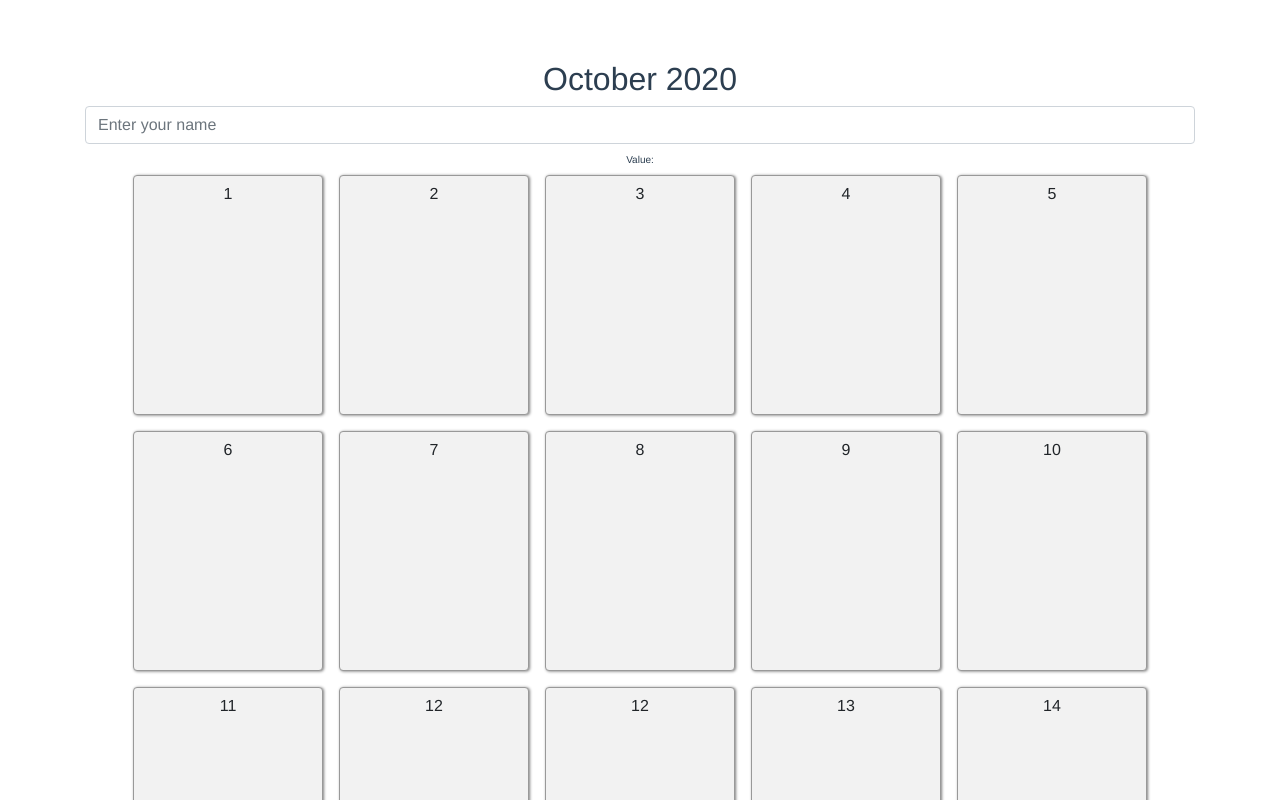
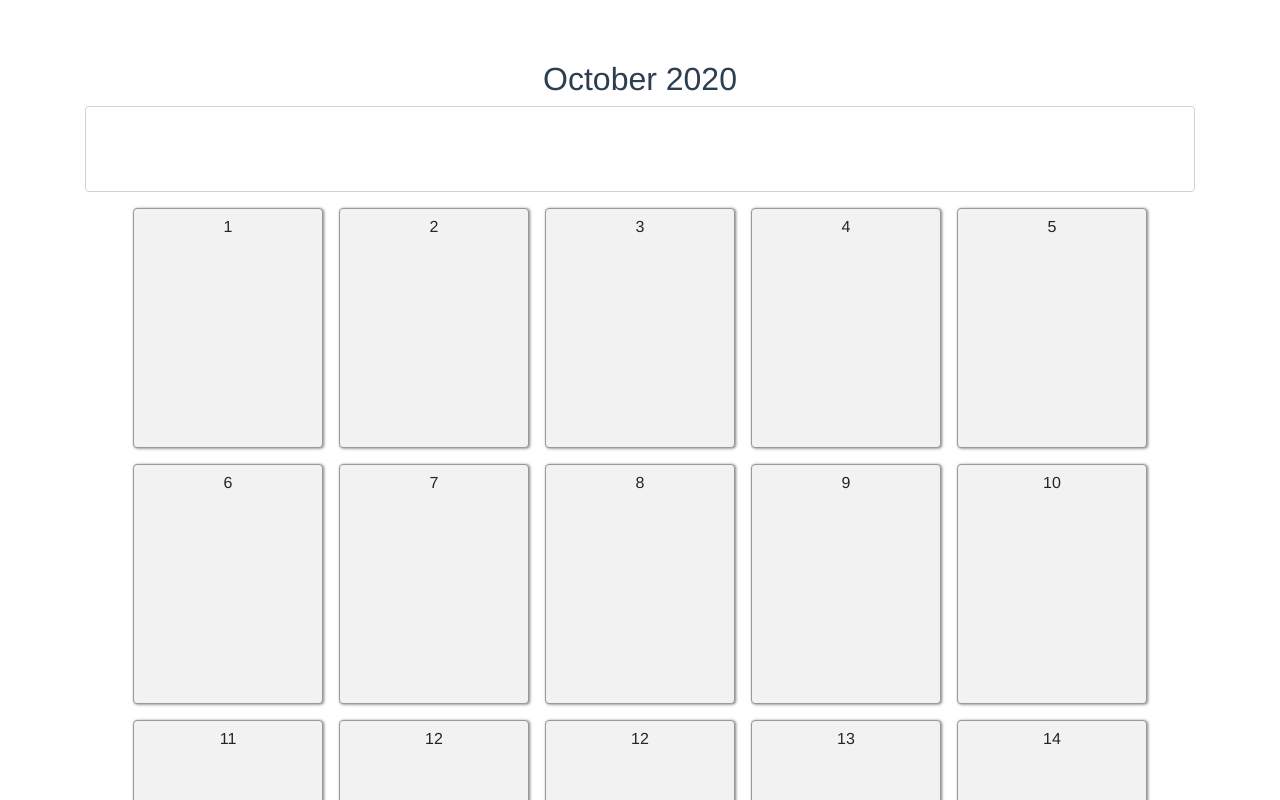
Before and after one commit to Lukaszk01/calendarVue, a Vue app in the folder calendar/: page / in a window 1280 px wide. Shown: the top 800 px of the page. Built offline with nearby package versions, Linux system fonts and the light colour scheme; what v-movable would draw is missing.

Commit message:
text input

```diff
--- a/calendar/src/components/Calendar.vue
+++ b/calendar/src/components/Calendar.vue
@@ -2,13 +2,15 @@
   <div class="container">
     <div class="calendar">
       <section class="parent">
- <div>
-    <b-form-input v-model="text" placeholder="Enter your name"></b-form-input>
-    <div class="mt-2">Value: {{ text }}</div>
+<div>
+    <b-form-textarea v-model="value" debounce="500" rows="3" max-rows="5"></b-form-textarea>
+    <pre class="mt-2 mb-0">{{ value }}</pre>
   </div>
 
       <div @click="append('1')" class="btn">{{ current || '1'}}</div >
-      <div @click='display' id="btn2" class="btn">2</div>
+      <div @click='display' class="btn">2
+      <p>{{ value }}</p>
+    </div>
       <div @click='display' id="btn2" class="btn">3</div>
       <!-- <div @click='onClick' id="btn" :class="{ red : deleteClicked }">3</div> -->
       <div @click='display' class="btn">4</div>
@@ -85,7 +87,7 @@ import InfoCard from 'vue-info-card';
   },
   data() {
     return {
-      text: '',
+      value: '',
       form: {
           checked: []
         },
@@ -100,7 +102,12 @@ import InfoCard from 'vue-info-card';
       newText: '',
       current: ''
     }
-  }
+  },
+  methods: {
+      formatter(value) {
+        return value.toLowerCase()
+      }
+    }
 }
 
 </script>
```
